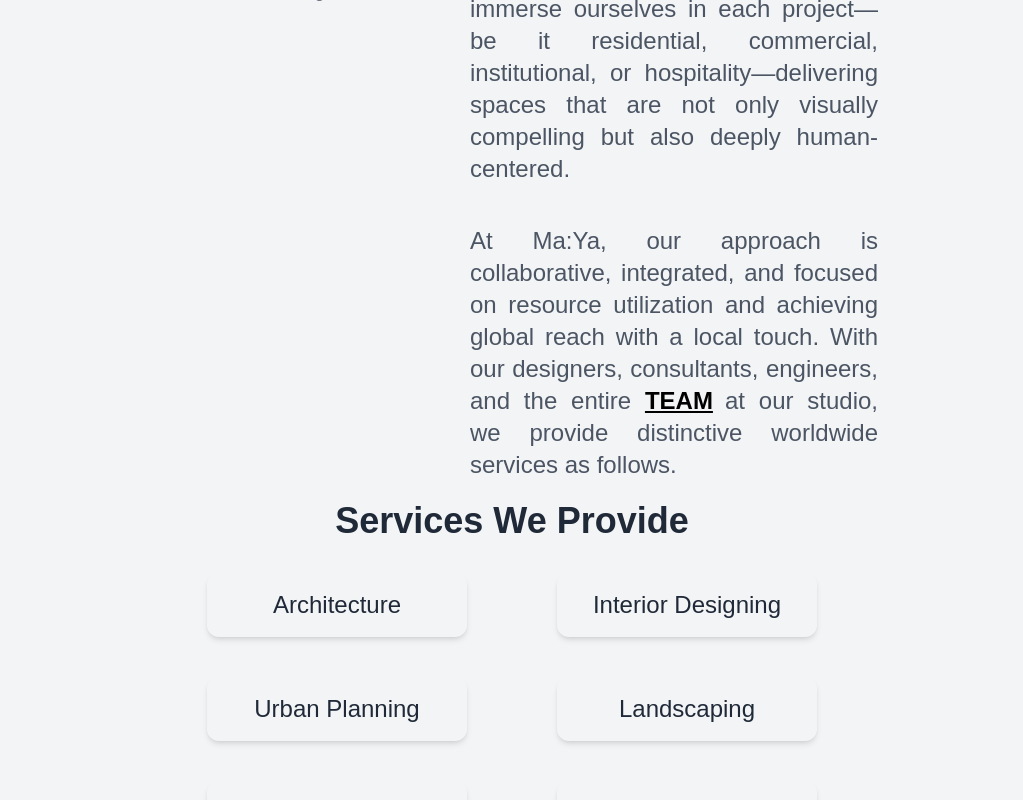
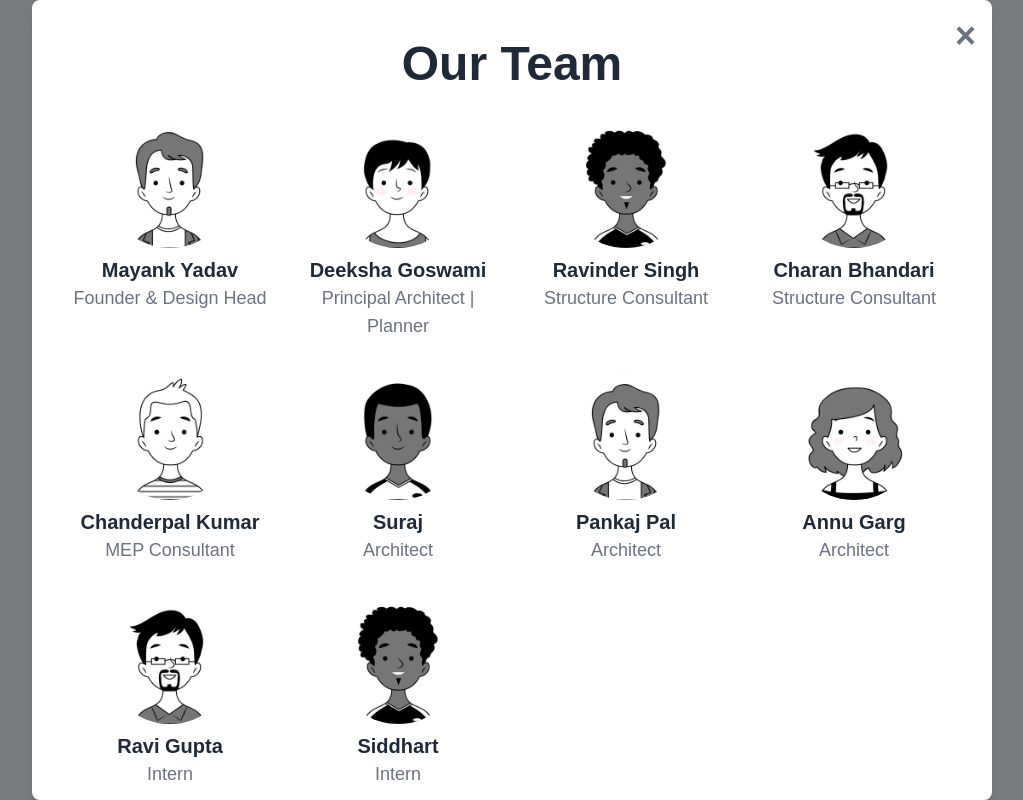
Before and after one commit to MadhavGoswami/studiomaya, a React (Vite) app: page / in a window 1280 px wide. Both pictures are taken after a click on the element "TEAM". Shown: the part 1331-2131 px from the top of the page, without its empty margins (128-1151 px from the left). Built offline with nearby package versions, Linux system fonts and the light colour scheme; a web font is replaced by a local one.

Commit message:
increase both delay and duration

```diff
--- a/src/AboutUs.tsx
+++ b/src/AboutUs.tsx
@@ -1,4 +1,4 @@
-import { useState, useEffect } from 'react';
+  import React, { useState, useEffect } from 'react';
   import { motion } from 'framer-motion';
 
   const fadeInUp = {
@@ -7,12 +7,25 @@
       opacity: 1,
       y: 0,
       transition: {
-      delay: i * 0.2,
-      duration: 0.8,
+        delay: i * 0.15,
+        duration: 0.9,
         ease: 'easeOut',
       },
     }),
   };
+
+  const teamMembers = [
+    { name: 'Mayank Yadav', title: 'Founder & Design Head', img: '/assets/ProjectImages/1.png' },
+    { name: 'Deeksha Goswami', title: 'Principal Architect | Planner', img: '/assets/ProjectImages/3.png' },
+    { name: 'Ravinder Singh', title: 'Structure Consultant', img: '/assets/ProjectImages/2.png' },
+    { name: 'Charan Bhandari', title: 'Structure Consultant', img: '/assets/ProjectImages/4.png' },
+    { name: 'Chanderpal Kumar', title: 'MEP Consultant', img: '/assets/ProjectImages/7.png' },
+    { name: 'Suraj', title: 'Architect', img: '/assets/ProjectImages/9.png' },
+    { name: 'Pankaj Pal', title: 'Architect', img: '/assets/ProjectImages/1.png' },
+    { name: 'Annu Garg', title: 'Architect', img: '/assets/ProjectImages/8.png' },
+    { name: 'Ravi Gupta', title: 'Intern', img: '/assets/ProjectImages/4.png' },
+    { name: 'Siddhart', title: 'Intern', img: '/assets/ProjectImages/2.png' },
+  ];
 
   const AboutUs: React.FC = () => {
     const [isCardOpen, setIsCardOpen] = useState(false);
@@ -85,6 +98,8 @@
 >
   TEAM
 </span>
+
+
   at our studio, we provide distinctive worldwide services as follows.
             </p>
           </motion.div>
@@ -103,6 +118,7 @@
   Services We Provide
 </h2>
 
+
             <div className="grid grid-cols-2 sm:grid-cols-2 md:grid-cols-3 lg:flex lg:flex-wrap justify-center gap-6 sm:gap-8 md:gap-10 px-[20px] sm:px-[40px] mt-6">
   {[
     "Architecture",
@@ -114,7 +130,7 @@
   ].map((service, index) => (
     <motion.div
       key={index}
-                className="group relative w-full max-w-[260px] overflow-hidden shadow-md rounded-xl text-center cursor-pointer transform transition-all duration-300 hover:scale-105 mx-auto"
+      className="group relative w-full max-w-[260px] overflow-hidden shadow-md rounded-xl text-center cursor-pointer transform transition-all duration-500 hover:scale-105 mx-auto"
       variants={fadeInUp}
       initial="hidden"
       whileInView="visible"
@@ -128,6 +144,9 @@
     </motion.div>
   ))}
 </div>
+
+
+
           </div>
         </motion.div>
 
@@ -177,6 +196,57 @@
             </motion.div>
           </motion.div>
         )}
+
+  {isTeamCardOpen && (
+    <motion.div
+      className="fixed inset-0 flex items-center justify-center bg-black bg-opacity-50 z-50"
+      onClick={toggleTeamCard}
+      initial={{ opacity: 0 }}
+      animate={{ opacity: 1 }}
+      exit={{ opacity: 0 }}
+    >
+      <motion.div
+        className="relative bg-white p-4 sm:p-6 md:p-8 lg:p-10 shadow-lg rounded-lg w-[95%] sm:w-[90%] md:w-4/5 lg:w-3/4 max-h-screen overflow-hidden"
+        onClick={(e) => e.stopPropagation()}
+        initial={{ scale: 0.9, opacity: 0 }}
+        animate={{ scale: 1, opacity: 1 }}
+        exit={{ scale: 0.9, opacity: 0 }}
+        transition={{ duration: 0.3 }}
+      >
+        <button
+          onClick={toggleTeamCard}
+          className="absolute top-4 right-4 text-gray-500 hover:text-gray-800 text-4xl font-bold"
+        >
+          &times;
+        </button>
+
+        <h2 className="text-3xl sm:text-4xl md:text-5xl lg:text-5xl font-bold text-gray-800 mb-8 text-center">
+          Our Team
+        </h2>
+
+        {/* Updated Grid for Mobile and Desktop */}
+        <div className="grid grid-cols-3 sm:grid-cols-3 md:grid-cols-4 lg:grid-cols-4 gap-4 sm:gap-6 md:gap-8 justify-items-center">
+          {teamMembers.map((member, index) => (
+            <div key={index} className="flex flex-col items-center">
+              <img
+                src={member.img}
+                alt={member.name}
+                className="w-20 h-20 sm:w-24 sm:h-24 md:w-28 md:h-28 lg:w-32 lg:h-32 rounded-full object-cover mb-2"
+              />
+              <div className="text-sm sm:text-base md:text-lg lg:text-xl font-semibold text-gray-800 text-center">
+                {member.name}
+              </div>
+              <div className="text-xs sm:text-sm md:text-base lg:text-lg text-gray-500 text-center">
+                {member.title}
+              </div>
+            </div>
+          ))}
+        </div>
+      </motion.div>
+    </motion.div>
+  )}
+
+
     </div>
     );
   };
--- a/src/ContactUs.tsx
+++ b/src/ContactUs.tsx
@@ -14,8 +14,8 @@
     opacity: 1,
     y: 0,
     transition: {
-      delay: i * 0.2,
-      duration: 0.8,
+      delay: i * 0.15,
+      duration: 0.9,
       ease: "easeOut",
     },
   }),
```
Lines whose indentation alone changed are shown as unchanged.
